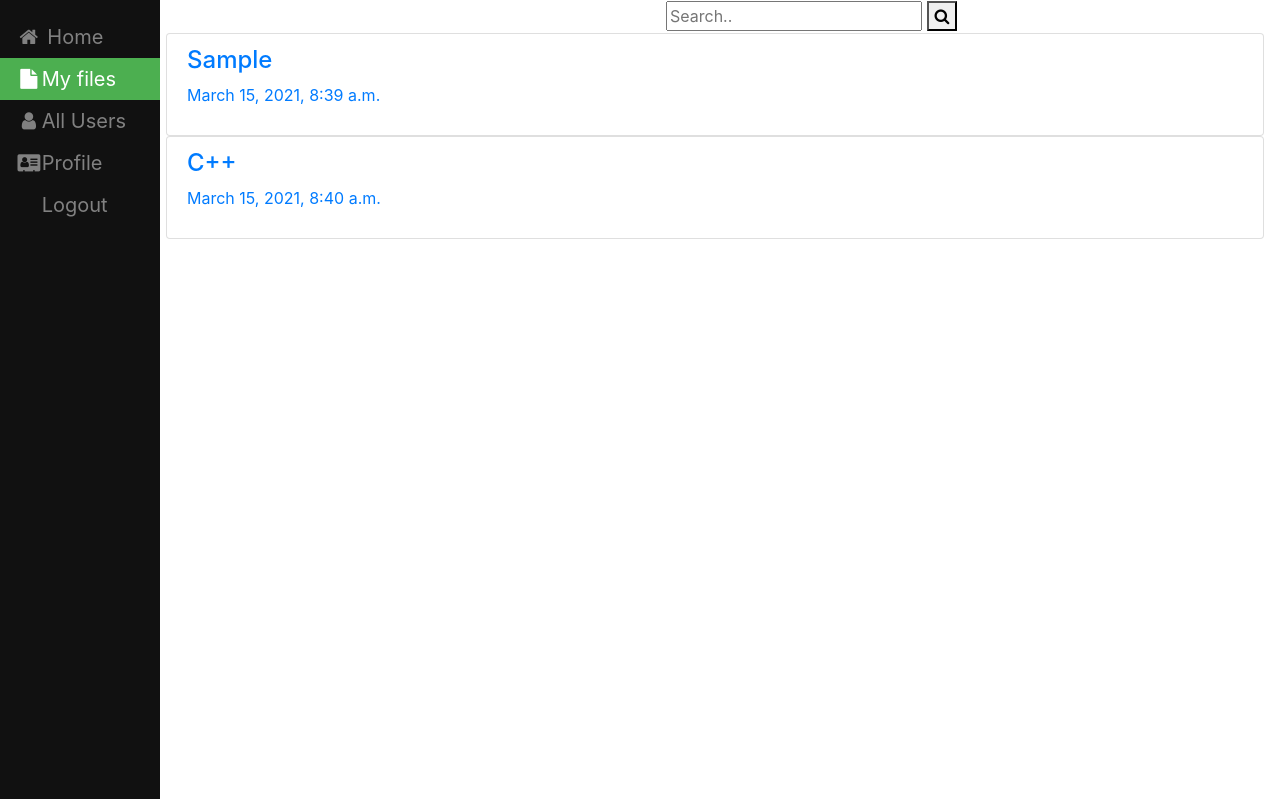
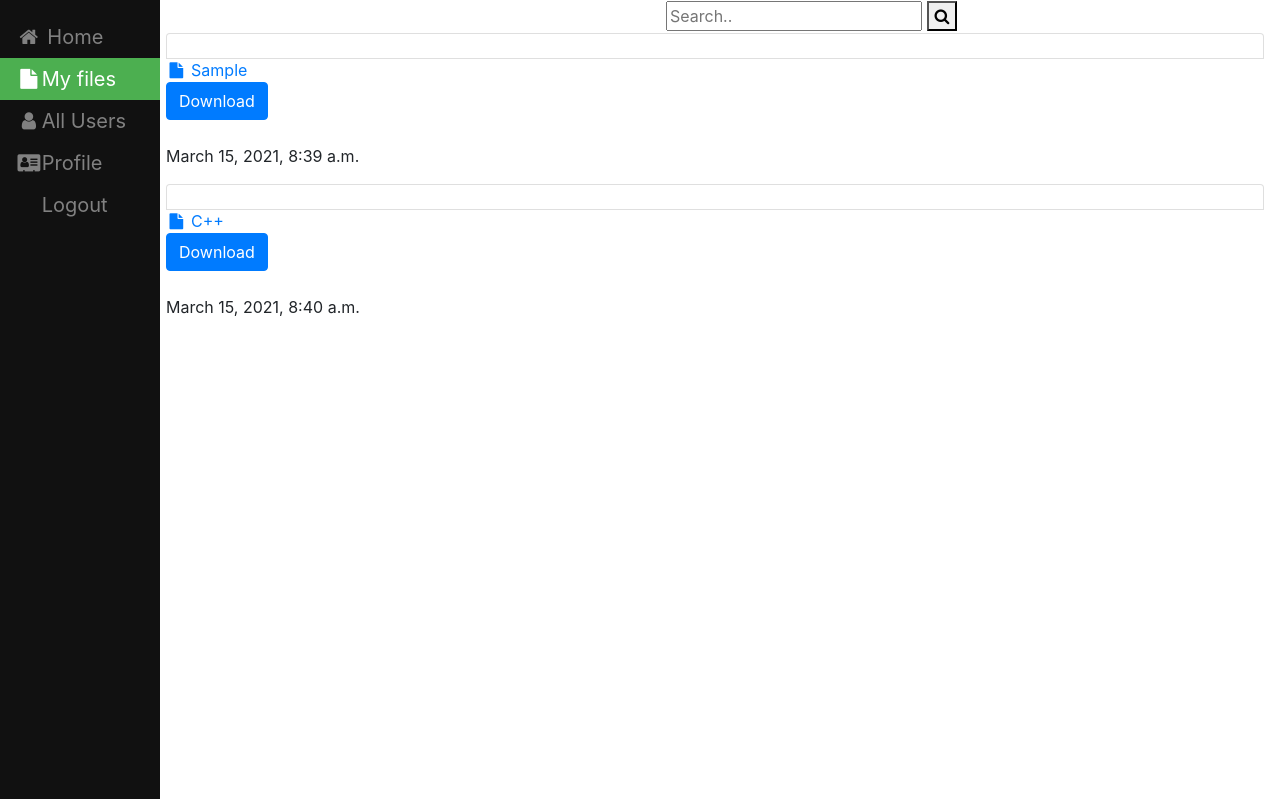
Before and after one commit to BUNNY-1269/Doc_Sharings, a Django app: page /My_Files in a window 1280 px wide. Shown: the top 799 px of the page. Run offline with Django 3.2, Linux system fonts and the light colour scheme; a user stored in the database is signed in; data comes from the database, SQL or seed files in the repository; both versions use the stored data as it was after the commit; some libraries are stand-ins or nearby versions.

Commit message:
small changes

```diff
--- a/djangoProject7/urls.py
+++ b/djangoProject7/urls.py
@@ -15,9 +15,14 @@ Including another URLconf
 """
 from django.contrib import admin
 from django.urls import path, include
+from django.conf import settings
+from django.conf.urls.static import static
 
 urlpatterns = [
     path('admin/', admin.site.urls),
     path('',include('users.urls')),
     path('',include('filesharing.urls'))
 ]
+if settings.DEBUG:
+    urlpatterns += static(settings.STATIC_URL, document_root=settings.STATIC_ROOT)
+    urlpatterns += static(settings.MEDIA_URL, document_root=settings.MEDIA_ROOT)
--- a/templates/filesharing/MY_Files.html
+++ b/templates/filesharing/MY_Files.html
@@ -27,7 +27,8 @@
       {% for file in all_files %}
             <div class="list-group">
                  <a href="#" class="list-group-item">
-                 <h4 class="list-group-item-heading">{{ file.name }}</h4>
+                     <a class="list-group-item-text" href="{{ file.file.url }}" target="_blank"><i class="fa fa-fw fa-file"></i> {{ file.name }} </a> </td>
+                     <a href="{{ file.file.url }}" target="_blank" download><button type="button" class="btn btn-primary">Download</button></a>&nbsp;&nbsp;&nbsp;&nbsp;&nbsp;&nbsp;
                   <p class="list-group-item-text">{{ file.created_on}}</p>
                  </a>
           </div>
```
Also changed, not shown: db.sqlite3.
